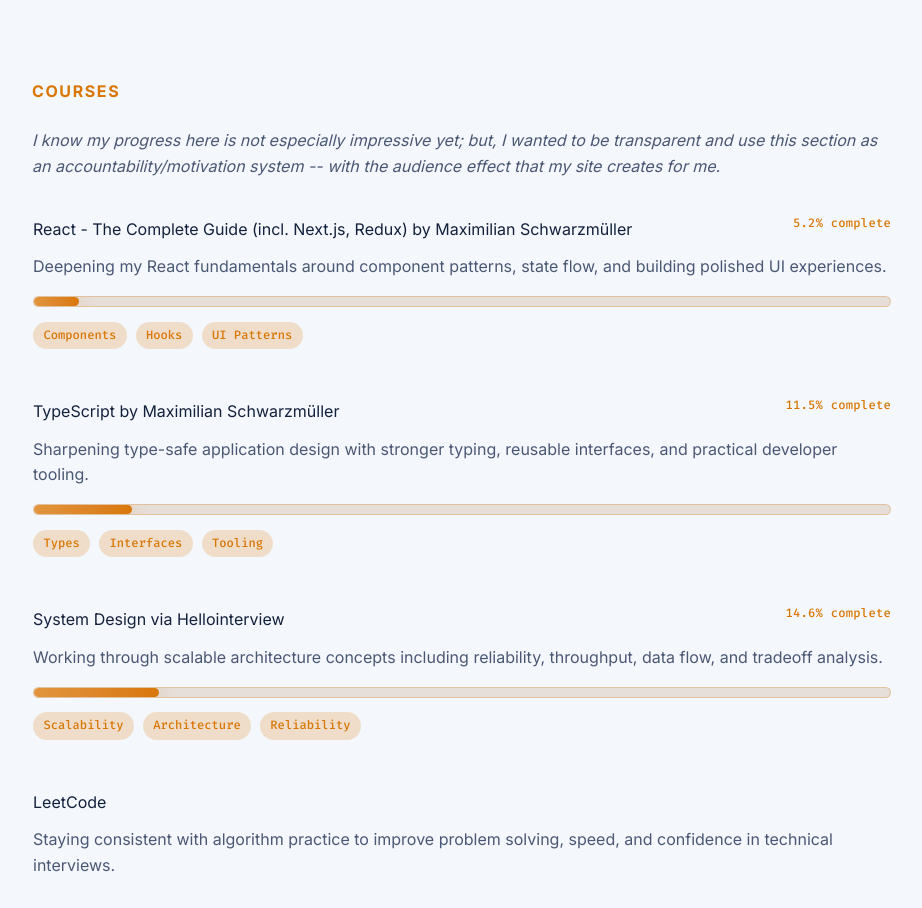
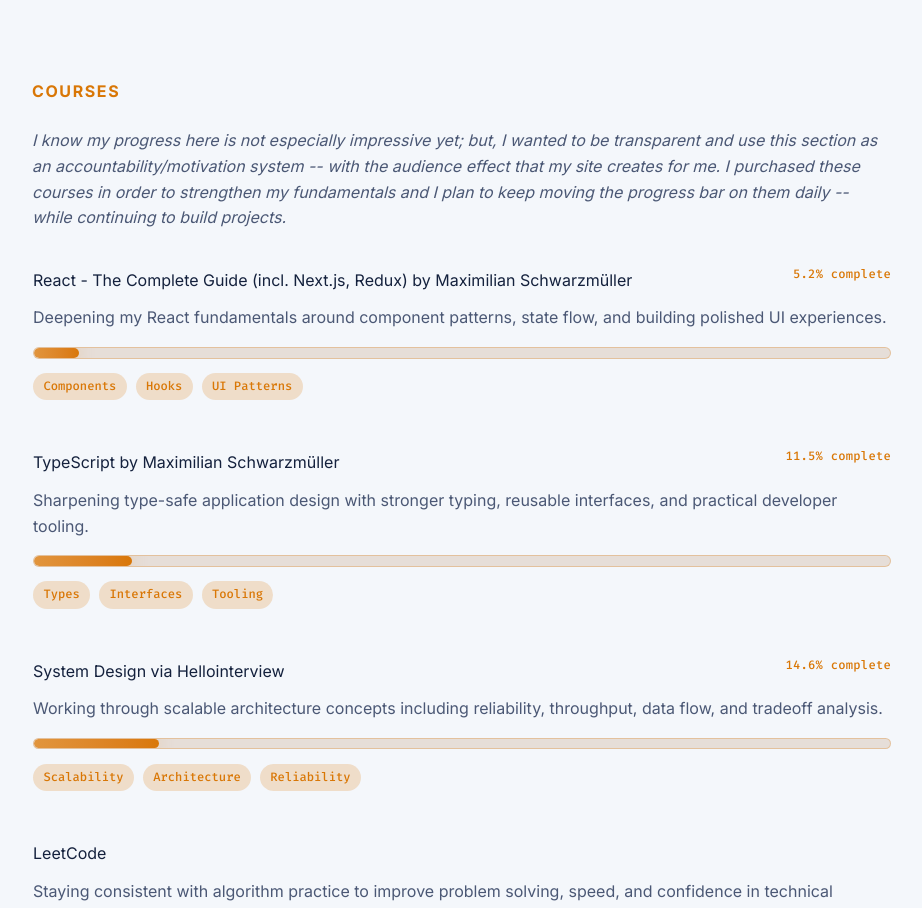
Before and after one commit to kurtluu/portfolio, a React (Vite) app in the folder react-ts-site/: page / in a window 1280 px wide. Shown: the part 2322-3230 px from the top of the page, without its empty margins (178-1100 px from the left). Built offline with nearby package versions, Linux system fonts and the light colour scheme.

Commit message:
Expand courses note with study goals

```diff
--- a/react-ts-site/src/App.tsx
+++ b/react-ts-site/src/App.tsx
@@ -598,7 +598,7 @@ function App() {
               <h2 className="font-bold uppercase tracking-widest">Courses</h2>
             </div>
             <p className="courses-note">
-              I know my progress here is not especially impressive yet; but, I wanted to be transparent and use this section as an accountability/motivation system -- with the audience effect that my site creates for me.
+              I know my progress here is not especially impressive yet; but, I wanted to be transparent and use this section as an accountability/motivation system -- with the audience effect that my site creates for me. I purchased these courses in order to strengthen my fundamentals and I plan to keep moving the progress bar on them daily -- while continuing to build projects.
             </p>
             <div className="courses-grid">
               {courses.map((course) => (
```
